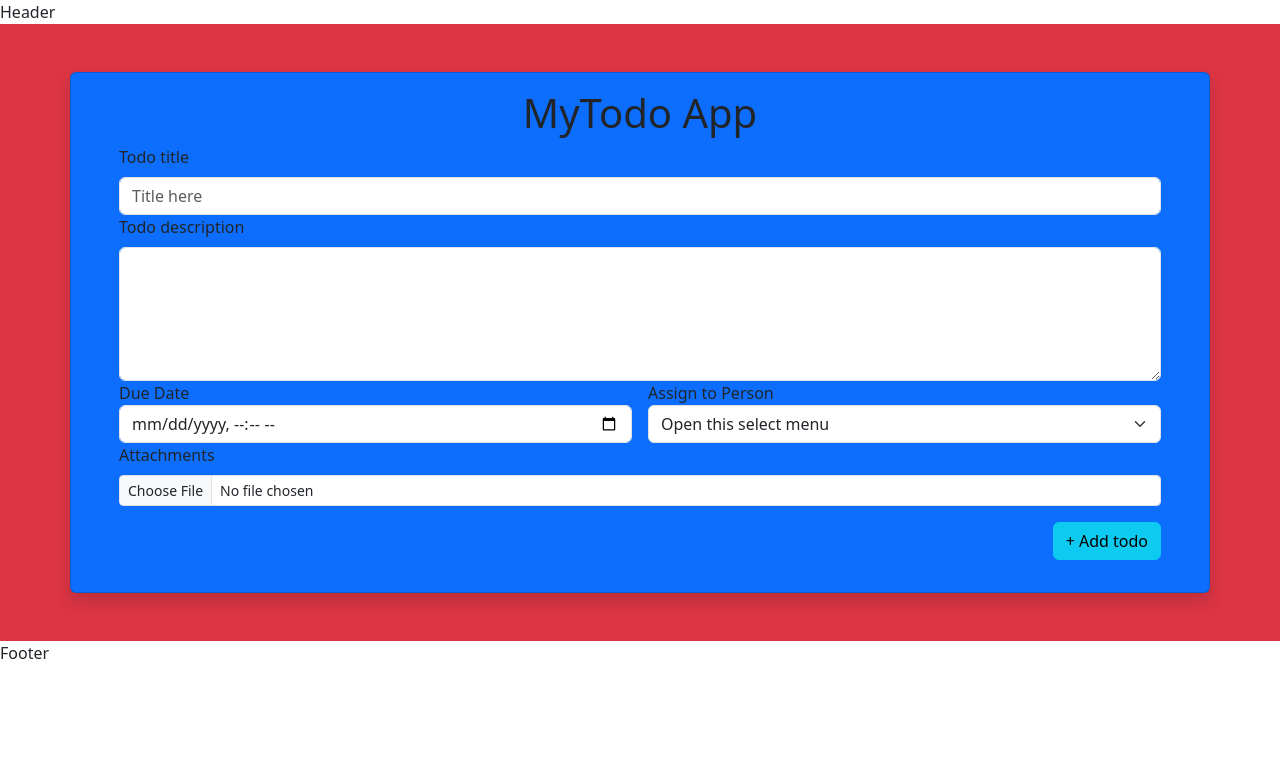
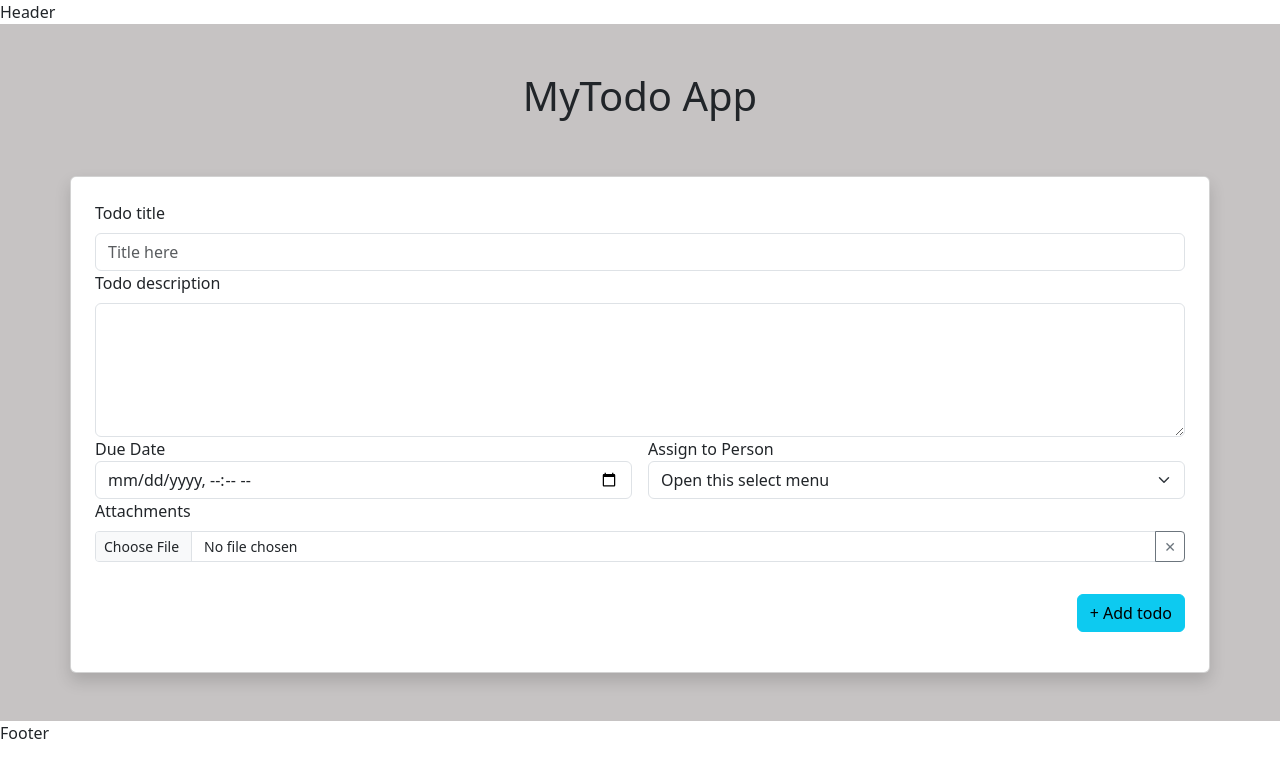
Before and after one commit to gentrithotii/Bootstrap-JS, a plain HTML site: page index.html in a window 1280 px wide. Drawn offline with nearby package versions, Linux system fonts and the light colour scheme.

Commit message:
More changes

```diff
--- a/index.html
+++ b/index.html
@@ -32,12 +32,12 @@
         Header
     </header>
 
-    <main class="container-fluid  bg-danger py-5 ">
+    <main class="container-fluid py-5 " style="background-color: rgb(198, 195, 195);">
+        <h1 class="text-center  pb-5">MyTodo App</h1>
 
         <!-- Form -->
-        <form class="container-sm bg-primary position-relative py-3 px-5 rounded shadow card">
+        <form class="container  position-relative py-4 px-4 rounded shadow card">
 
-            <h1 class="text-center">MyTodo App</h1>
 
             <section>
                 <label for="todo-title" class="form-label">Todo title</label>
@@ -63,10 +63,14 @@
                 </div>
             </div>
 
-            <section>
+            <div class="mb-3">
                 <label for="formFileSm" class="form-label">Attachments</label>
-                <input class="form-control form-control-sm" id="formFileSm" type="file">
-            </section>
+                <div class="input-group input-group-sm">
+                    <input class="form-control" id="formFileSm" type="file">
+                    <button type="button" class="btn btn-outline-secondary" aria-label="Remove attachment">✕</button>
+                </div>
+            </div>
+
             <button type="submit" class="btn btn-info my-3 d-flex ms-auto">+ Add todo</button>
 
         </form>
```
